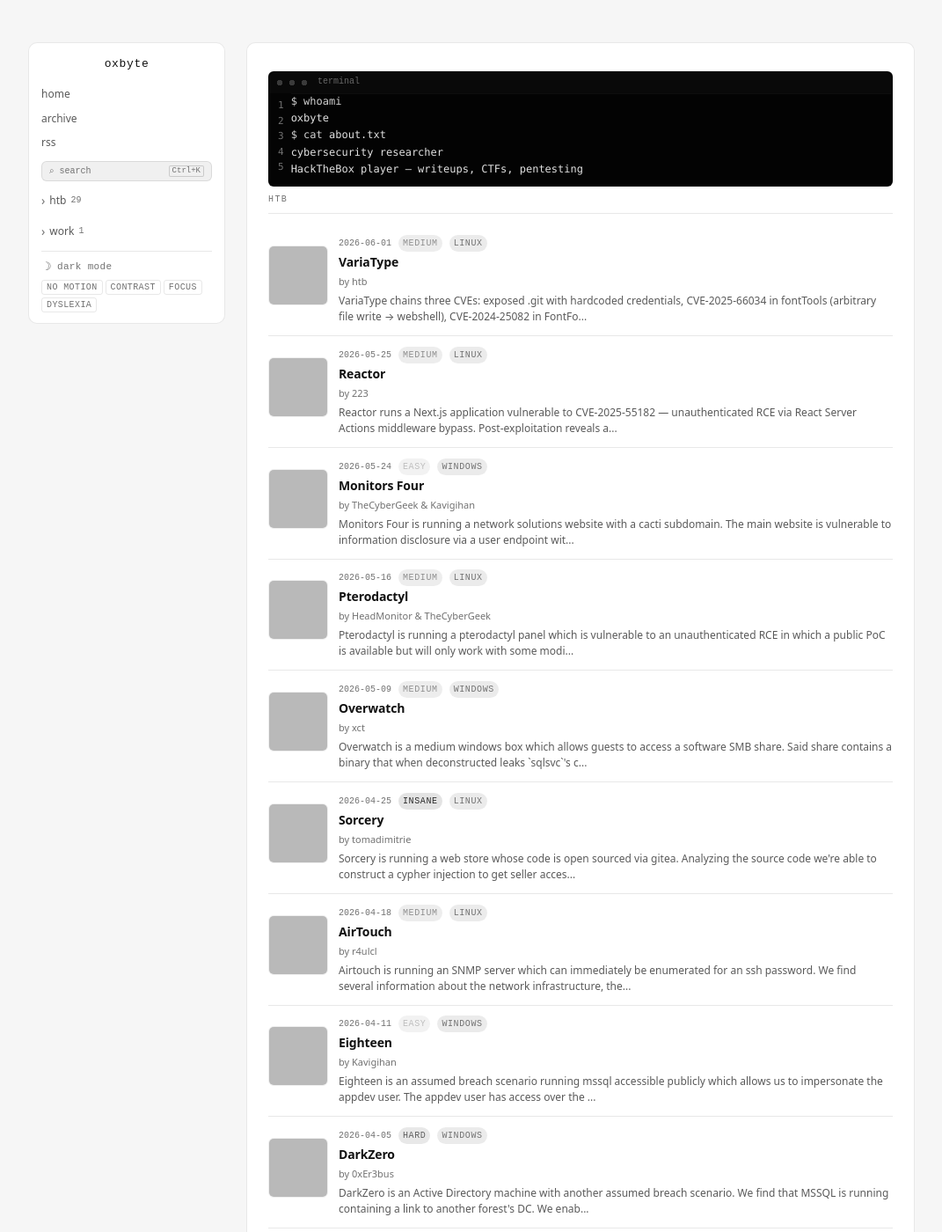
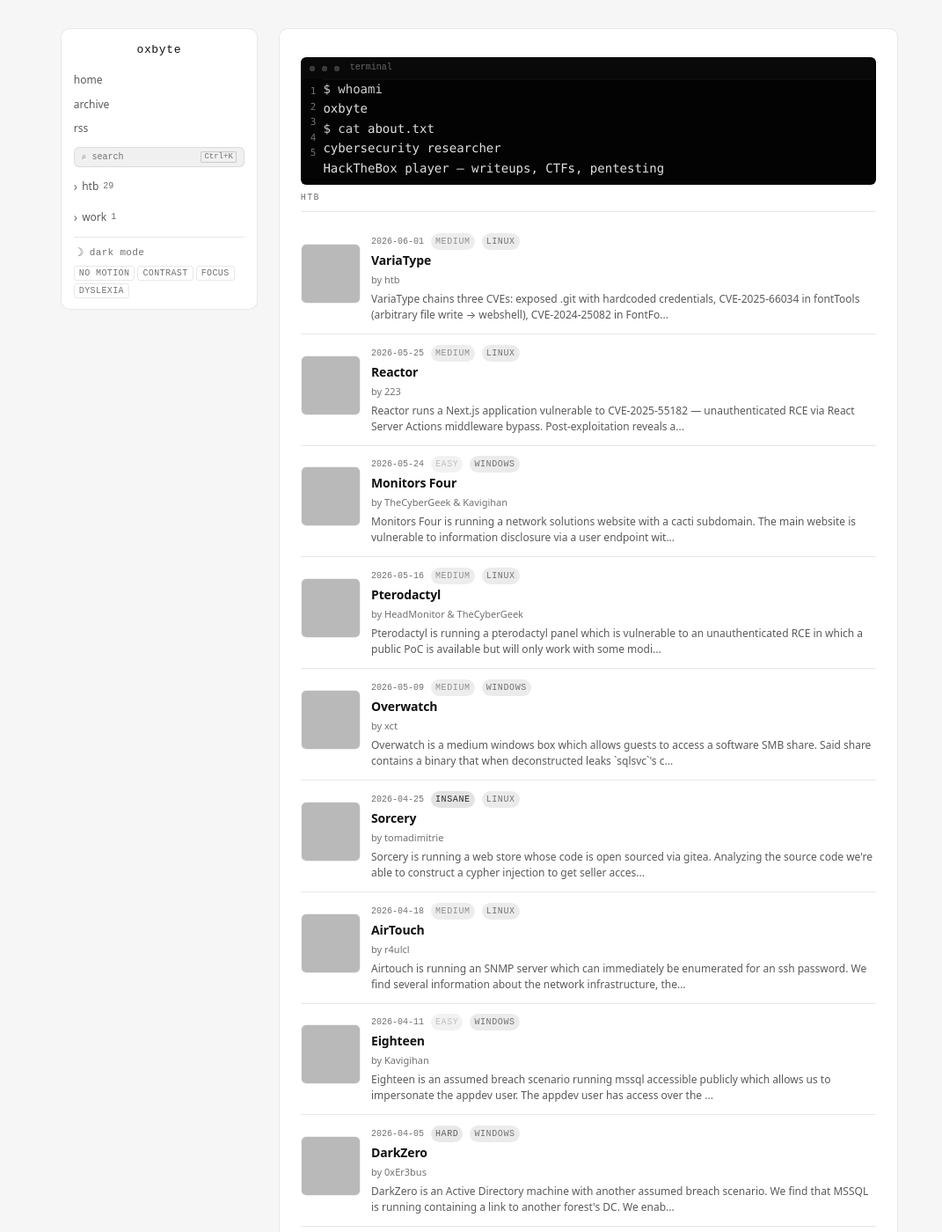
Before and after one commit to oxbyte0/oxbyte0.github.io, a Jekyll site: the page built from index.md, in a window 1280 px wide and 1400 px high. Shown: the whole window at 88% size, without its empty margins (40-1111 px from the left). Built offline with Jekyll 4.4.1, drawn with Linux system fonts in a browser that asks for light colours; nearby versions of some CDN libraries; some web fonts are replaced; grey boxes are pictures that could not be loaded.

Commit message:
fluid typography: clamp() scales 15px@mobile to 19px@1366px laptop

```diff
--- a/assets/css/style.scss
+++ b/assets/css/style.scss
@@ -16,7 +16,7 @@
   --sp-5:24px; --sp-6:32px; --sp-7:48px; --sp-8:64px;
   --r-sm:3px; --r-md:6px; --r-lg:10px; --r-xl:16px;
   --t-fast:90ms ease; --t-base:160ms ease; --t-slow:280ms ease;
-  --nav-w:224px; --content-max:760px;
+  --nav-w:224px; --content-max: clamp(680px, 55vw, 920px);
 }
 
 @supports (color: light-dark(#000, #fff)) {
@@ -57,7 +57,7 @@
 td.rouge-code { padding: 5px 10px 7px 8px; }
 td.rouge-code pre {
   padding: 0; margin: 0; background: none; border: none;
-  overflow: visible; min-width: 0; white-space: pre; font-size: 12px; line-height: 1.6;
+  overflow: visible; min-width: 0; white-space: pre; font-size: clamp(12px, 0.75vw + 7px, 14px); line-height: 1.6;
 }
 
 .highlight .cm, .highlight .cp, .highlight .c1, .highlight .cs,
@@ -109,7 +109,7 @@
 body {
   background: var(--c-bg); margin: 0; padding: 0;
   font-family: 'Onest', system-ui, -apple-system, sans-serif;
-  font-size: 15px; line-height: 1.78; color: var(--c-text);
+  font-size: clamp(15px, calc(10px + 0.67vw), 19px); line-height: 1.78; color: var(--c-text);
   -webkit-font-smoothing: antialiased;
   text-rendering: optimizeLegibility;
   font-feature-settings: "kern" 1;
@@ -137,10 +137,10 @@
   font-weight: 600; margin: 0 0 var(--sp-3); line-height: 1.25;
   letter-spacing: -0.01em; text-wrap: balance;
 }
-h1 { font-size: 24px; }
-h2 { font-size: 20px; }
-h3 { font-size: 16px; }
-h4, h5, h6 { font-size: 15px; }
+h1 { font-size: clamp(22px, calc(14px + 1.05vw), 30px); }
+h2 { font-size: clamp(18px, calc(12px + 0.88vw), 26px); }
+h3 { font-size: clamp(15px, calc(10px + 0.70vw), 22px); }
+h4, h5, h6 { font-size: clamp(14px, calc(10px + 0.50vw), 18px); }
 section h1, section h2, section h3 { margin-top: var(--sp-6); margin-bottom: var(--sp-3); }
 section h1:first-child, section h2:first-child, section h3:first-child { margin-top: 0; }
 strong { font-weight: 600; color: var(--c-head); }
@@ -155,7 +155,7 @@
 a small { font-size: 11px; color: var(--c-muted); margin-top: -0.3em; display: block; }
 a:hover small { color: var(--c-muted); }
 
-.wrapper { display: flex; align-items: flex-start; gap: var(--sp-5); max-width: 1080px; margin: 0 auto; padding: var(--sp-6) var(--sp-5); }
+.wrapper { display: flex; align-items: flex-start; gap: var(--sp-5); max-width: clamp(900px, 88vw, 1320px); margin: 0 auto; padding: var(--sp-6) clamp(16px, 2.5vw, 48px); }
 
 nav {
   width: var(--nav-w); min-width: var(--nav-w); flex-shrink: 0;
@@ -266,7 +266,7 @@
 :root[style*="light"] .badge-insane { color: rgba(0,0,0,0.82); background: rgba(0,0,0,0.11); }
 :root[style*="light"] .badge-os     { color: rgba(0,0,0,0.52); background: rgba(0,0,0,0.08); }
 
-.post-card-title { font-size: 14px; font-weight: 600; margin: 0 0 3px; line-height: 1.3; text-wrap: balance; }
+.post-card-title { font-size: clamp(14px, calc(10px + 0.30vw), 17px); font-weight: 600; margin: 0 0 3px; line-height: 1.3; text-wrap: balance; }
 .post-card-title a { color: var(--c-head); text-decoration: none; }
 .post-card:hover .post-card-title a { color: var(--c-accent); }
 .post-card-creator { font-size: 11px; color: var(--c-muted); margin: 0 0 3px; }
@@ -327,7 +327,7 @@
     radial-gradient(circle 3.5px at 40px 12px, rgba(255,255,255,0.07) 100%, transparent 100%);
 }
 
-pre.highlight code { display: block; padding: 0 0 7px; font-size: 12px; background: none; border: none; color: #e0e0e0; overflow-x: visible; }
+pre.highlight code { display: block; padding: 0 0 7px; font-size: clamp(12px, 0.75vw + 7px, 14px); background: none; border: none; color: #e0e0e0; overflow-x: visible; }
 pre.highlight.collapsed code { display: none; }
 
 div[filename] { position: relative; }
@@ -545,14 +545,6 @@
   .share-btn:active { transform: translateY(0) scale(0.97); }
 }
 
-@media screen and (min-width: 1280px) {
-  .wrapper { max-width: 1200px; padding: var(--sp-7) var(--sp-6); }
-  body { font-size: 16px; }
-  h1 { font-size: 26px; }
-  h2 { font-size: 21px; }
-  h3 { font-size: 17px; }
-}
-
 @media screen and (max-width: 900px) {
   .wrapper { flex-direction: column; padding: var(--sp-4); gap: var(--sp-3); }
   nav { position: fixed; top: 0; left: 0; height: 100vh; max-height: 100vh; border-radius: 0 var(--r-lg) var(--r-lg) 0; border-left: none; z-index: 100; transform: translateX(calc(-1 * var(--nav-w) - 4px)); transition: transform var(--t-slow) !important; }
```
